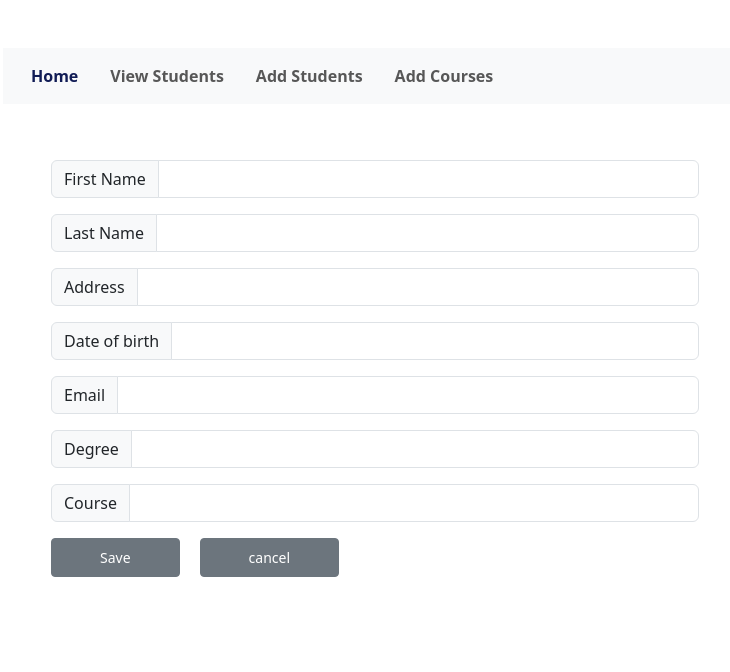
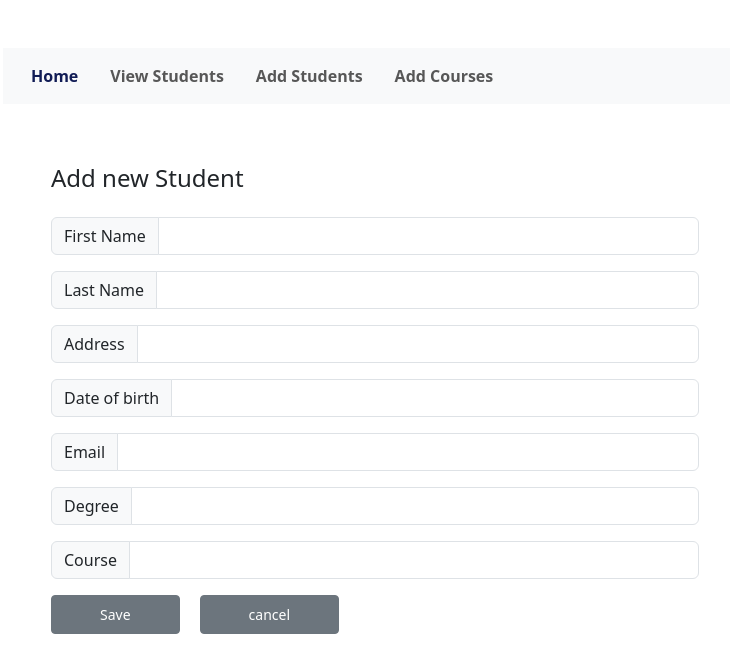
Before and after one commit to hesh-ftw/student-management-system-SpringBoot-React-, a React (Create React App) app in the folder sms-client/: page /add-students in a window 1280 px wide. Shown: the top 672 px of the page, without its empty margins (79-809 px from the left). Built offline with nearby package versions, Linux system fonts and the light colour scheme.

Commit message:
minor changes

```diff
--- a/sms-client/src/component/student/AddCourse.js
+++ b/sms-client/src/component/student/AddCourse.js
@@ -14,7 +14,9 @@ const AddCourse = () => {
         setCourse({...course,[e.targer.name] : e.target.value});
     }
   return (
+
     <div className='col-sm-8 py-2 px-5'>
+        <h4 className='mt-1 mb-4'> Add new courses to students  </h4>
         <form>
 
             <div className='input-group mb-3'>
--- a/sms-client/src/component/student/AddStudent.js
+++ b/sms-client/src/component/student/AddStudent.js
@@ -33,6 +33,7 @@ navigate("/view-students");
 
   return (
     <div className='col-sm-8 py-2 px-5'>
+        <h4 className='mt-1 mb-4'> Add new Student </h4>
         <form onSubmit={(e)=> saveStudent(e)}>
 
             <div className='input-group mb-3'>
```
